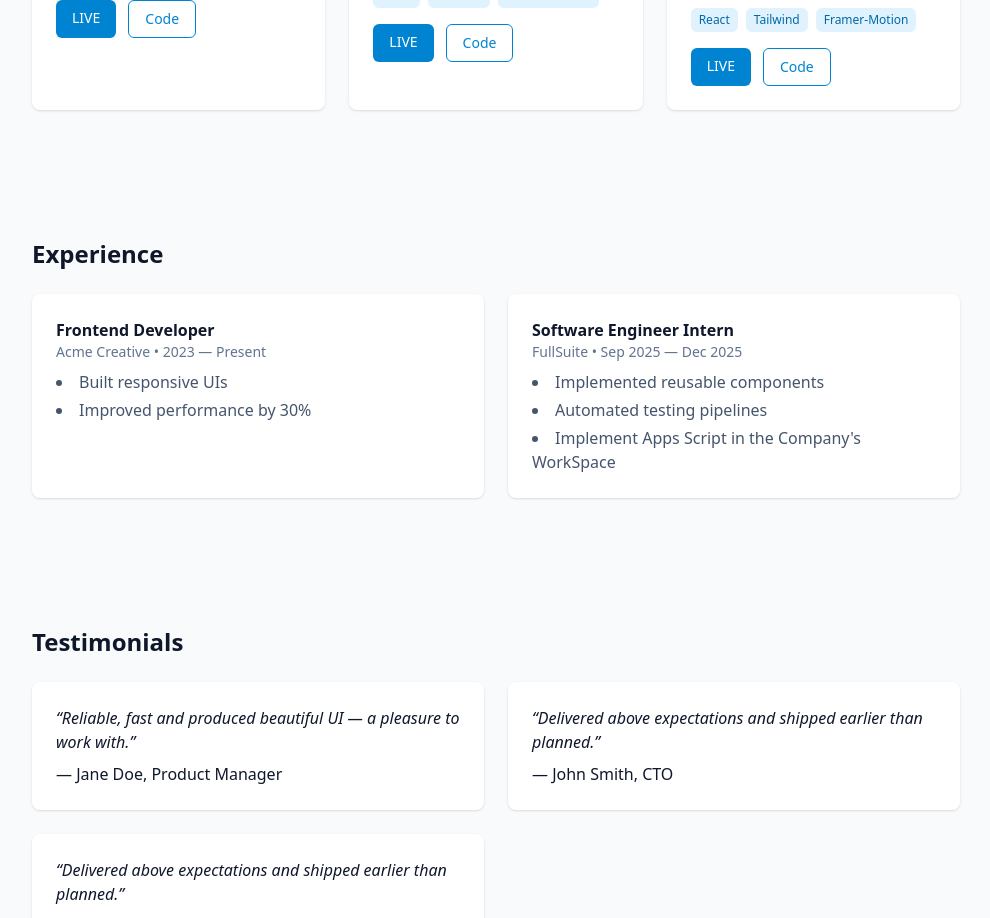
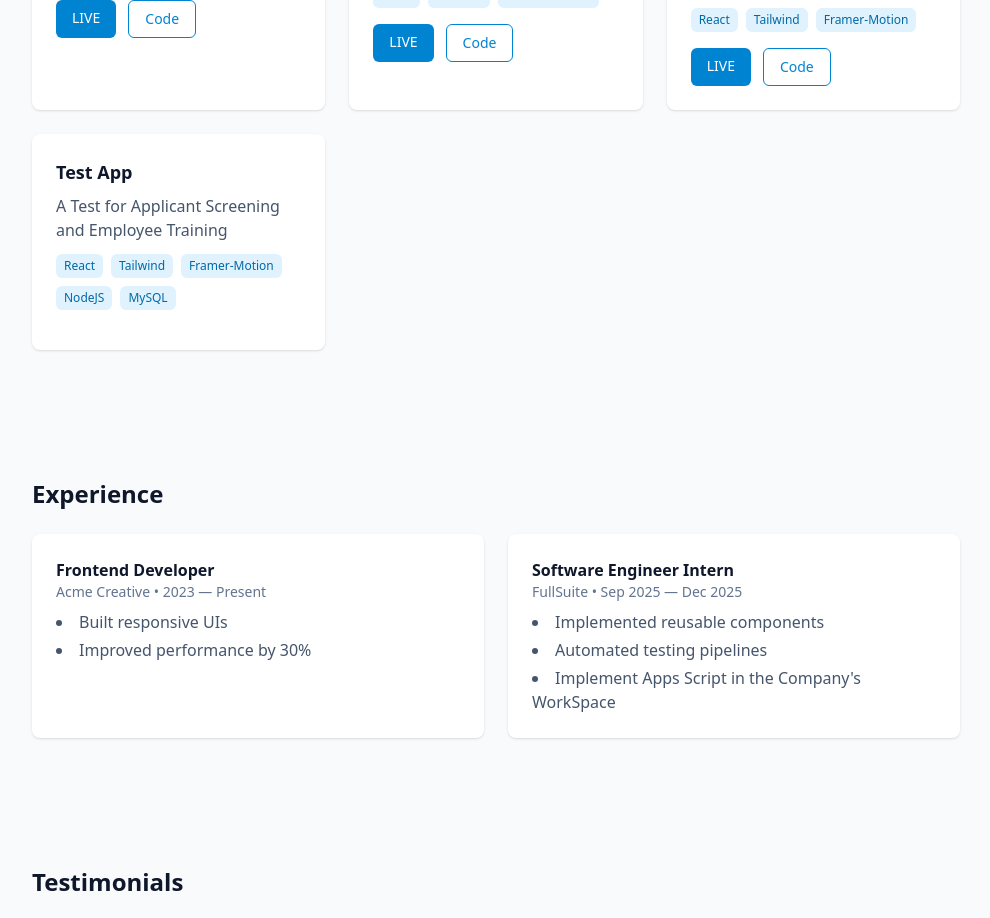
Before and after one commit to neilpascual/Portfolio, a React (Vite) app: page / in a window 1280 px wide. Shown: the part 1580-2498 px from the top of the page, without its empty margins (144-1134 px from the left). Built offline with nearby package versions, Linux system fonts and the light colour scheme.

Commit message:
added another project

```diff
--- a/src/data/projects.js
+++ b/src/data/projects.js
@@ -39,4 +39,12 @@ export const projects = [
     img: '/projects/kapetbahay.png',
     code: 'https://github.com/neilpascual/kapet-bahay'
   },
+     {
+    title: "Test App",
+    desc: 'A Test for Applicant Screening and Employee Training',
+    tags: ['React', 'Tailwind', 'Framer-Motion','NodeJS','MySQL'],
+    live: null,
+    img: null,
+    code: null
+  },
 ];
```
